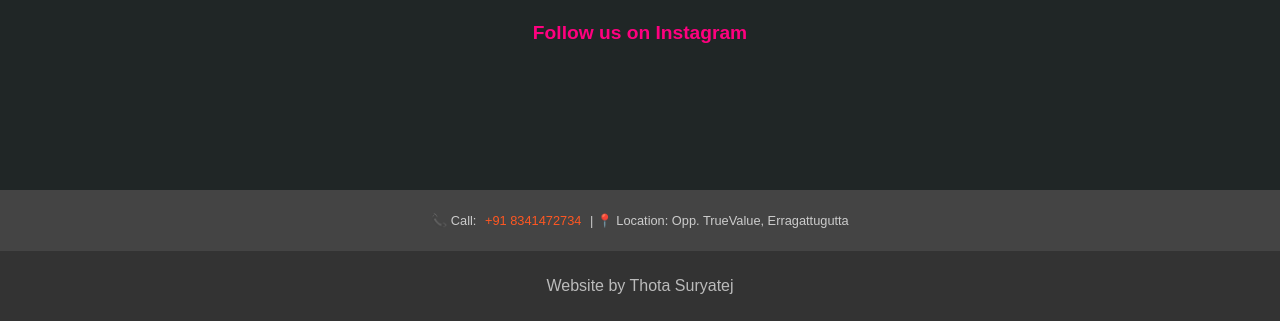
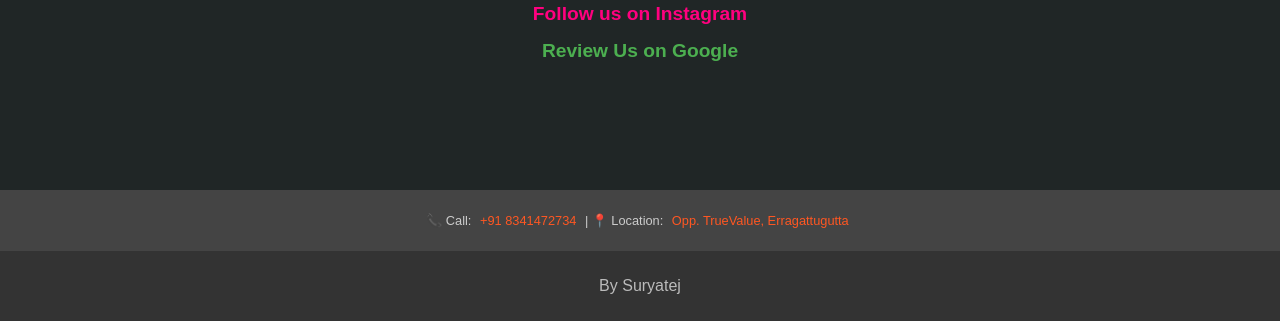
Before and after one commit to thotasuryatej/Patel-s-Dhaba, a plain HTML site: page index.html in a window 1280 px wide. Shown: the part 550-871 px from the top of the page. Drawn offline with Linux system fonts and the light colour scheme.

Commit message:
Update index.html

```diff
--- a/index.html
+++ b/index.html
@@ -77,6 +77,20 @@
             text-decoration: underline;
         }
 
+        .review-link {
+            font-size: 1.2em;
+            color: #4CAF50; /* Green color */
+            margin-top: 15px;
+            text-decoration: none;
+            font-weight: bold;
+            transition: color 0.3s ease;
+        }
+
+        .review-link:hover {
+            color: #2E7D32; /* Darker green on hover */
+            text-decoration: underline;
+        }
+
         .footer {
             text-align: center;
             background-color: #444444;
@@ -147,15 +161,17 @@
         <a href="https://www.instagram.com/patels_grand?igsh=MTJldnJ3dWNmN2Uyeg==" target="_blank" class="instagram-link">
             Follow us on Instagram
         </a>
+        <a href="https://maps.app.goo.gl/WNCApSjHmboedXQo6" target="_blank" class="review-link">
+            Review Us on Google
+        </a>
     </div>
 
     <div class="footer">
-        <p>📞 Call: <a href="tel:+918341472734">+91 8341472734</a> | 📍 Location: Opp. TrueValue, Erragattugutta</p>
-        </p>
+        <p>📞 Call: <a href="tel:+918341472734">+91 8341472734</a> | 📍 Location: <a href="https://maps.app.goo.gl/WNCApSjHmboedXQo6" target="_blank">Opp. TrueValue, Erragattugutta</a></p>
     </div>
 
     <div class="credit-footer">
-        <p>Website by Thota Suryatej</p>
+        <p>By Suryatej</p>
     </div>
 </body>
 </html>
```
